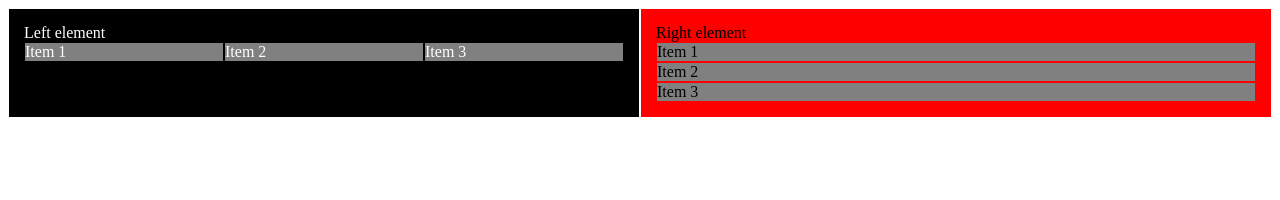
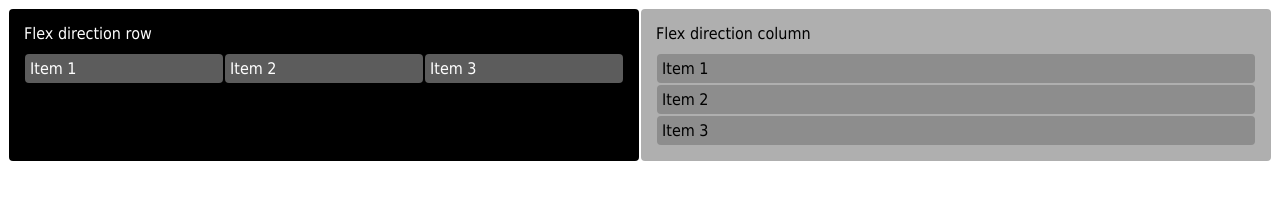
Before and after one commit to kanokpit-yowaratch/flex-all-browser, a plain HTML site: page index.html in a window 1280 px wide. Drawn offline with Linux system fonts and the light colour scheme.

Commit message:
Update style.

```diff
--- a/css/bad-style.css
+++ b/css/bad-style.css
@@ -1,3 +1,7 @@
+body {
+  font-family: Tahoma;
+}
+
 .main-box {
   width: 100%;
   margin-bottom: 10px;
@@ -51,8 +55,12 @@
   flex: 1;
 
   margin: 1px;
+  padding: 5px;
 
-  background: grey;
+  -webkit-border-radius: 4px;
+  -moz-border-radius: 4px;
+  border-radius: 4px;
+  background: rgba(128, 128, 128, 0.72);
 }
 
 .i-half {
@@ -70,7 +78,11 @@
 }
 
 .bc-right {
-  background: red;
+  background: rgb(175, 175, 175);
+}
+
+.mgb-10 {
+  margin-bottom: 10px;
 }
 
 @media (max-width: 767px) {
--- a/css/style.css
+++ b/css/style.css
@@ -1,3 +1,7 @@
+body {
+  font-family: Tahoma;
+}
+
 .main-box {
   width: 100%;
   margin-bottom: 10px;
@@ -91,8 +95,12 @@
   flex: 1;
 
   margin: 1px;
+  padding: 5px;
 
-  background: grey;
+  -webkit-border-radius: 4px;
+  -moz-border-radius: 4px;
+  border-radius: 4px;
+  background: rgba(128, 128, 128, 0.72);
 }
 
 .i-half {
@@ -112,7 +120,11 @@
 }
 
 .bc-right {
-  background: red;
+  background: rgb(175, 175, 175);
+}
+
+.mgb-10 {
+  margin-bottom: 10px;
 }
 
 @media (max-width: 767px) {
--- a/index.html
+++ b/index.html
@@ -16,8 +16,8 @@
   <div class="main-box flex-box web-row mb-column">
 
     <div class="flex-box f-one i-half bc-left dr-column">
-      <div>Left element</div>
-      <div class="flex-box dr-row">
+      <div class="mgb-10">Flex direction row</div>
+      <div class="flex-box dr-row web-row mb-column">
         <div class="f-one">Item 1</div>
         <div class="f-one">Item 2</div>
         <div class="f-one">Item 3</div>
@@ -25,7 +25,7 @@
     </div>
 
     <div class="flex-box f-one i-half bc-right dr-column">
-      <div>Right element</div>
+      <div class="mgb-10">Flex direction column</div>
       <div class="flex-box dr-column">
         <div class="f-one">Item 1</div>
         <div class="f-one">Item 2</div>
```
Also changed, not shown: bad-style.html (+2 -2 lines).
